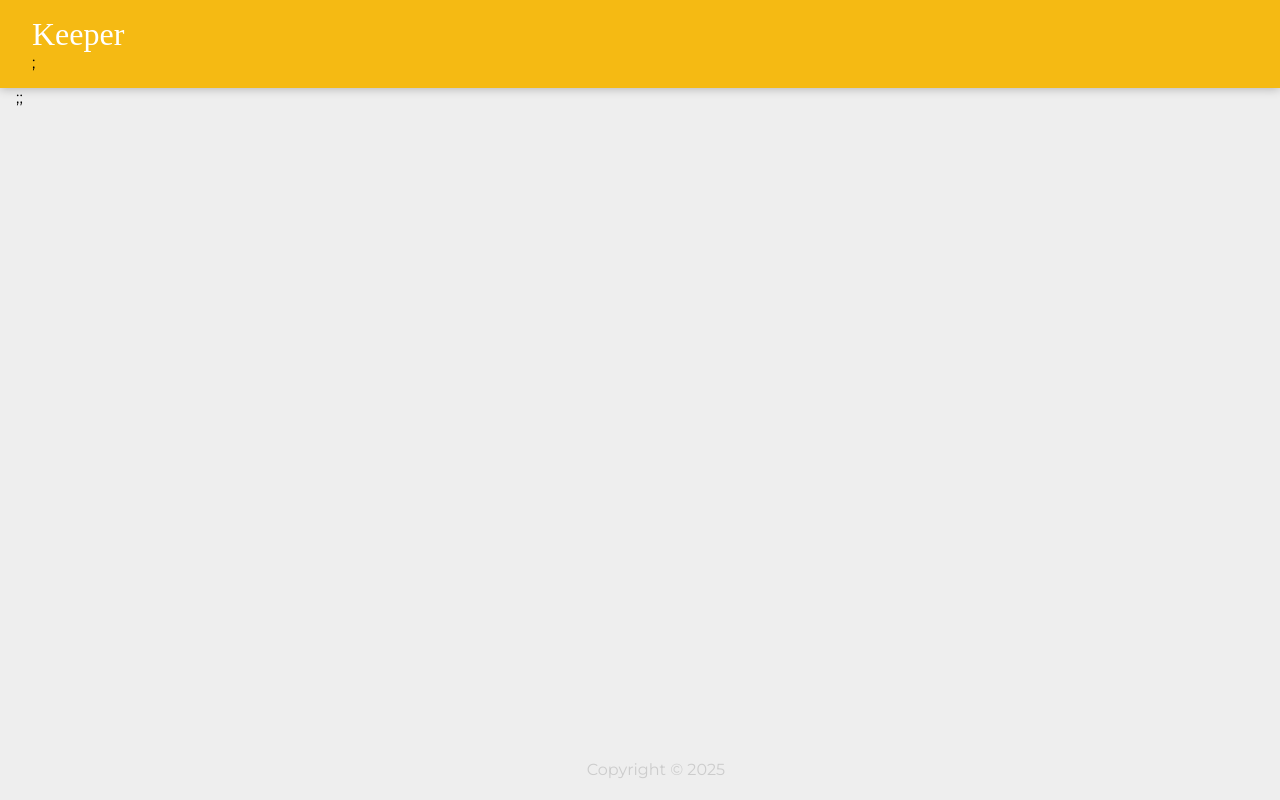
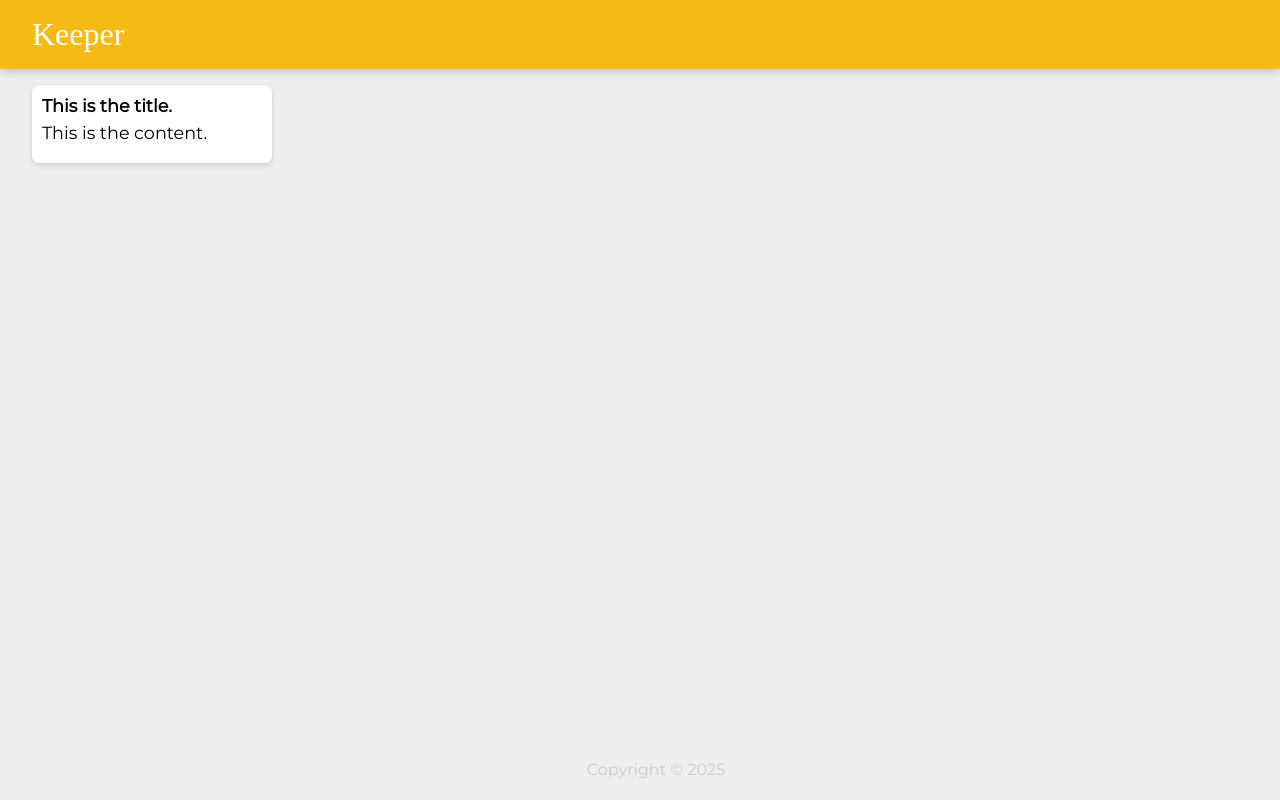
Before and after one commit to sharma93manvi/Keeper-app-Project, a React (Vite) app: page / in a window 1280 px wide. Built offline with nearby package versions, Linux system fonts and the light colour scheme; a web font is replaced by a local one.

Commit message:
Update Note & App  jsx files

```diff
--- a/src/Components/App.jsx
+++ b/src/Components/App.jsx
@@ -1,12 +1,14 @@
 import React from "react";
 import Header from "./Header";
 import Footer from "./Footer";
+import Note from "./Note";
 
 function App(){
     return (
         <div>
-            <Header />;
-            <Footer />;
+            <Header />
+            <Note />
+            <Footer />
         </div>
     )
 }
--- a/src/Components/Header.jsx
+++ b/src/Components/Header.jsx
@@ -3,7 +3,7 @@
 function Header(){
     return (
         <header>
-            <h1>Keeper</h1>;
+            <h1>Keeper</h1>
         </header>
     )
 }
--- a/src/Components/Note.jsx
+++ b/src/Components/Note.jsx
@@ -1,7 +1,11 @@
 import React from "react";
 
 function Note(){
-    return <p></p>;
+    return (
+        <div className="note">
+            <h1>This is the title.</h1>
+            <p>This is the content.</p>
+        </div>
+    )
 }
-
 export default Note;
```
